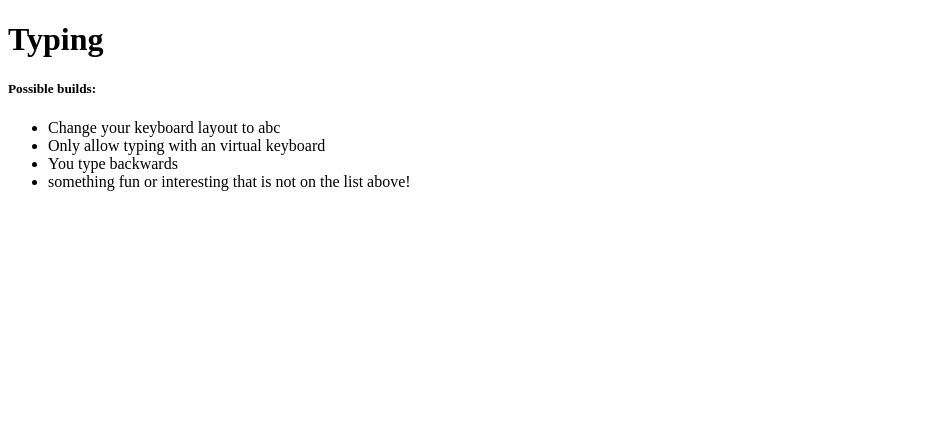
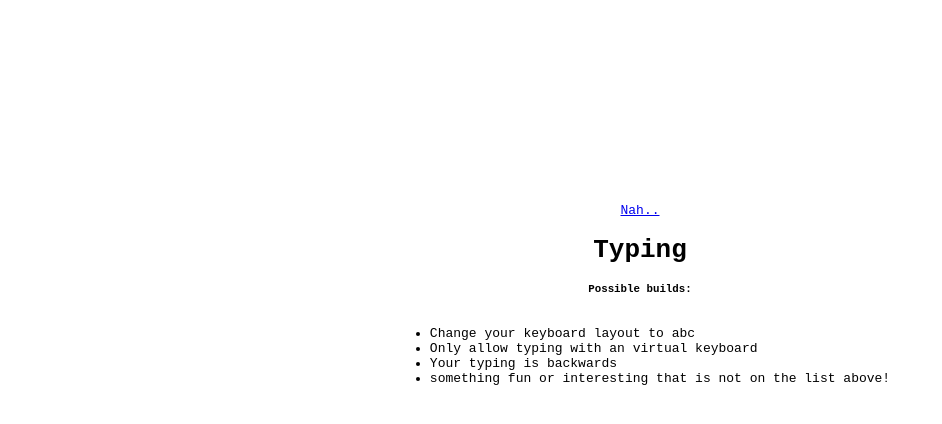
Before and after one commit to SVredeveld/terrible-ui, a plain HTML site: page pages/typing.html in a window 1280 px wide. Shown: the whole page, without its empty margins (0-942 px from the left). Drawn offline with Linux system fonts and the light colour scheme.

Commit message:
Basic styling
Added basic css styling and changed a few option descriptions

```diff
--- /dev/null
+++ b/css/style.css
@@ -0,0 +1,11 @@
+html {
+    font-family: monospace;
+    margin: auto;
+    text-align: center;
+    padding: 15em 2em;
+}
+
+ul {
+    display: inline-block;
+    text-align: left;
+}
--- a/pages/typing.html
+++ b/pages/typing.html
@@ -1,9 +1,12 @@
 <!DOCTYPE html>
 <html>
 <head>
-<title>Terrible UI - Typing</title>
+    <title>Terrible UI - Typing</title>
+    <link rel="stylesheet" href="../css/style.css">
 </head>
 <body>
+<div>
+    <a href="./index.html">Nah..</a>
 
     <h1>Typing</h1>
 
@@ -12,10 +15,10 @@
         <ul>
             <li>Change your keyboard layout to abc</li>
             <li>Only allow typing with an virtual keyboard</li>
-            <li>You type backwards</li>
+            <li>Your typing is backwards</li>
             <li>something fun or interesting that is not on the list above!</li>
         </ul>
     </div>
-
+</div>
 </body>
 </html>
```
Also changed, not shown: pages/buttons.html (+5 -2 lines), pages/index.html (+9 -6 lines), pages/phonenumbers.html (+6 -2 lines).
